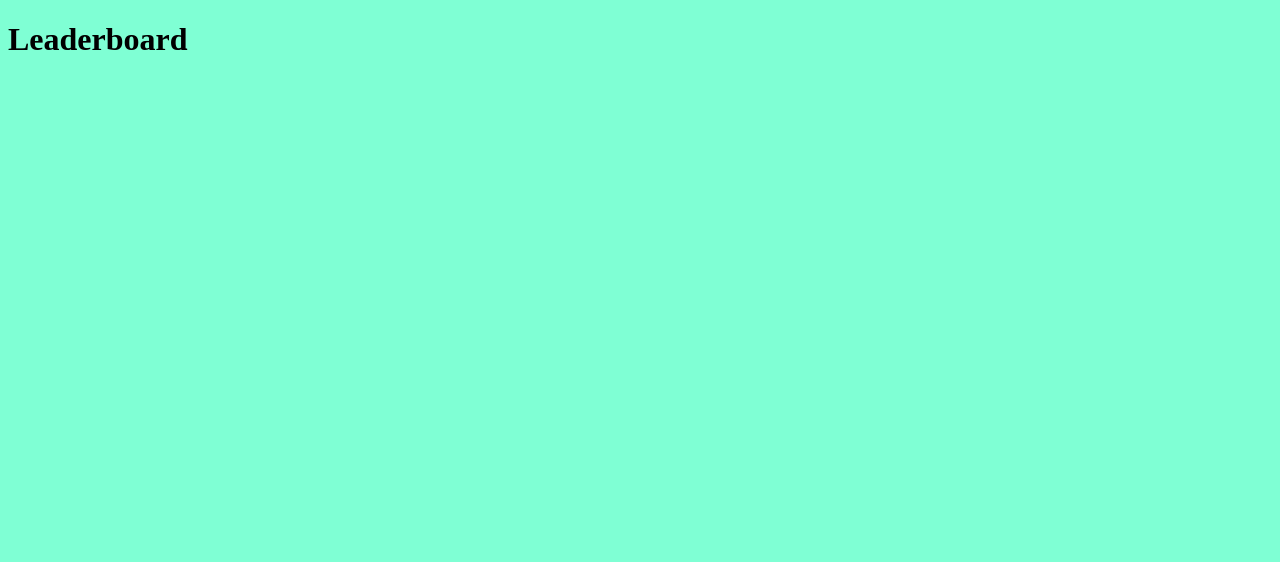
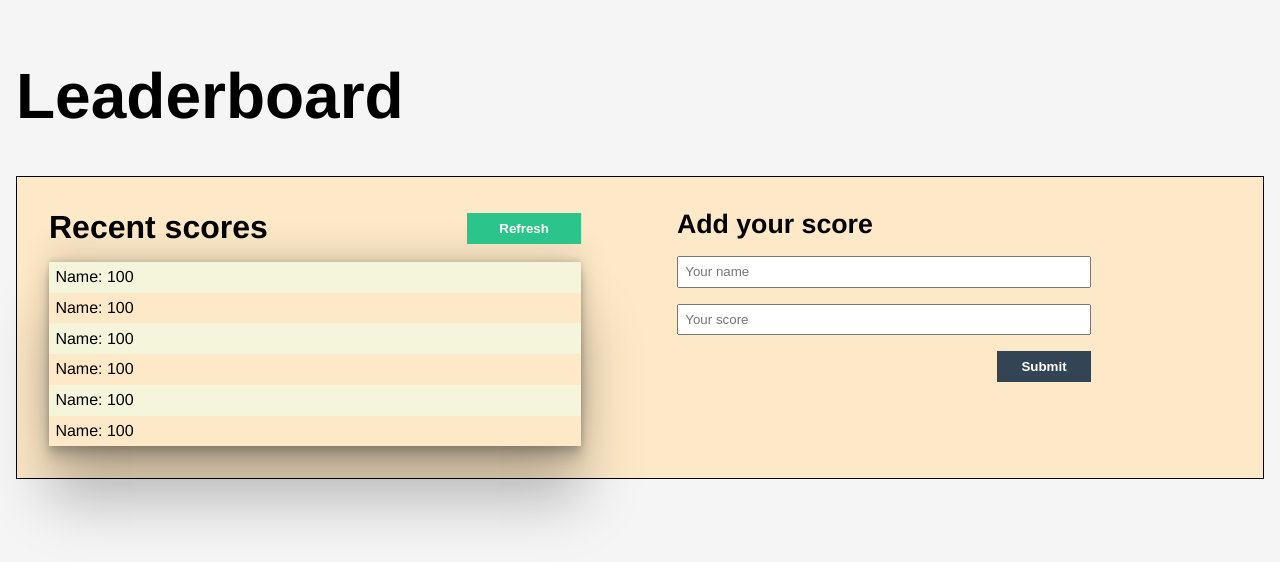
Before and after one commit to Paul-tes/Leaderboard, a website built with webpack: page src/index.html in a window 1280 px wide. Built offline with nearby package versions, Linux system fonts and the light colour scheme.

Commit message:
design model css

```diff
--- a/package.json
+++ b/package.json
@@ -26,8 +26,8 @@
     "html-webpack-plugin": "^5.5.1",
     "jest": "^29.5.0",
     "style-loader": "^3.3.2",
-    "webpack": "^5.81.0",
+    "webpack": "^5.82.1",
     "webpack-cli": "^5.0.2",
-    "webpack-dev-server": "^4.13.3"
+    "webpack-dev-server": "^4.15.0"
   }
 }
--- a/src/index.html
+++ b/src/index.html
@@ -8,6 +8,33 @@
   <title>Document</title>
 </head>
 <body>
-  <h1 id="header-title">Leaderboard</h1>
+  <div id="wrapper">
+    <h1 id="header-title">Leaderboard</h1>
+    <main class="main">
+      <section class="section-scores">
+        <div class="score-header">
+          <h2 id="score-header-h2">Recent scores</h2>
+          <button id="btn-refresh">Refresh</button>
+        </div>
+        <div class="score-lists">
+          <div>Name: 100</div>
+          <div>Name: 100</div>
+          <div>Name: 100</div>
+          <div>Name: 100</div>
+          <div>Name: 100</div>
+          <div>Name: 100</div>
+        </div>
+      </section>
+
+      <section class="section-add-score">
+        <form action="#" class="form">
+          <h2 class="form-h2">Add your score</h2>
+          <input type="text" placeholder="Your name" name="name" id="name">
+          <input type="text" placeholder="Your score" name="score" id="score">
+          <input type="submit" value="Submit" class="btn-form-submit">
+        </form>
+      </section>
+    </main>
+  </div>
 </body>
 </html>
--- a/src/index.js
+++ b/src/index.js
@@ -0,0 +1 @@
+import './styles/style.css';
--- a/src/styles/style.css
+++ b/src/styles/style.css
@@ -1,3 +1,106 @@
 body {
-  background-color: aquamarine;
+  margin: 0;
+  padding: 0;
+  font-family: 'Franklin Gothic Medium', 'Arial Narrow', Arial, sans-serif;
+  background-color:whitesmoke;
 }
+
+#wrapper {
+  padding: 1rem;
+}
+
+#header-title {
+  font-size: 4rem;
+}
+
+.main {
+  display: flex;
+  flex-direction: row;
+  border: 1px solid black;
+  padding: 2rem;
+  gap: 1rem;
+  background-color: #ffe7bdd1;
+}
+
+.score-header {
+  display: flex;
+  flex-direction: row;
+  justify-content: space-between;
+}
+
+#score-header-h2 {
+  padding: 0;
+  margin: 0;
+  font-size: 2rem;
+}
+
+#btn-refresh {
+  margin-top: 0.25rem;
+  border: none;
+  padding: 0.5rem 2rem;
+  height: fit-content;
+  font-weight: bolder;
+  background-color: #2bc48a;
+  color: white;
+}
+
+#btn-refresh:hover {
+  background-color: #008cba;
+}
+
+.score-lists {
+  box-shadow: rgba(0, 0, 0, 0.25) 0px 54px 55px, rgba(0, 0, 0, 0.12) 0px -12px 30px, rgba(0, 0, 0, 0.12) 0px 4px 6px, rgba(0, 0, 0, 0.17) 0px 12px 13px, rgba(0, 0, 0, 0.09) 0px -3px 5px;
+  margin-top: 1rem;
+}
+
+.score-lists div {
+  padding: 0.4rem;
+}
+
+.score-lists div:nth-child(2n + 1) {
+  background-color: beige;
+}
+
+.section-scores {
+  width: 45%;
+}
+
+.section-add-score {
+  width: 35%;
+  margin-left: 5rem;
+  justify-content: center;
+}
+
+.scores .score-lists {
+  display: flex;
+  flex-direction: column;
+}
+
+.section-add-score .form {
+  display: flex;
+  flex-direction: column;
+  gap: 1rem;
+}
+
+.form .form-h2 {
+  font-size: 1.67rem;
+  margin: 0;
+}
+
+input {
+  padding: 0.4rem;
+}
+
+.btn-form-submit {
+  border: none;
+  width: fit-content;
+  margin-left: auto;
+  padding: 0.5rem 1.5rem;
+  font-weight: bolder;
+  background-color: #334455;
+  color: white;
+}
+
+.btn-form-submit:hover {
+  background-color: #444444;
+}
--- /dev/null
+++ b/webpack.config.js
@@ -0,0 +1,42 @@
+const path = require('path');
+const HtmlWebpackPlugin = require('html-webpack-plugin');
+
+module.exports = {
+  mode: 'development',
+  entry: {
+    bundle: path.resolve(__dirname, 'src/index.js'),
+  },
+  plugins: [
+    new HtmlWebpackPlugin({
+      title: 'To Do App',
+      filename: 'index.html',
+      template: 'src/index.html',
+    }),
+  ],
+  output: {
+    path: path.resolve(__dirname, 'dist'),
+    filename: '[name].js',
+    clean: true,
+  },
+  devServer: {
+    static: {
+      directory: path.resolve(__dirname, 'dist'),
+    },
+    port: 3000,
+    open: true,
+    hot: true,
+    compress: true,
+    historyApiFallback: true,
+  },
+  module: {
+    rules: [
+      {
+        test: /\.css$/i,
+        use: ['style-loader', 'css-loader'],
+      },
+    ],
+  },
+  optimization: {
+    runtimeChunk: 'single',
+  },
+};
```
Also changed, not shown: 1 other file.
